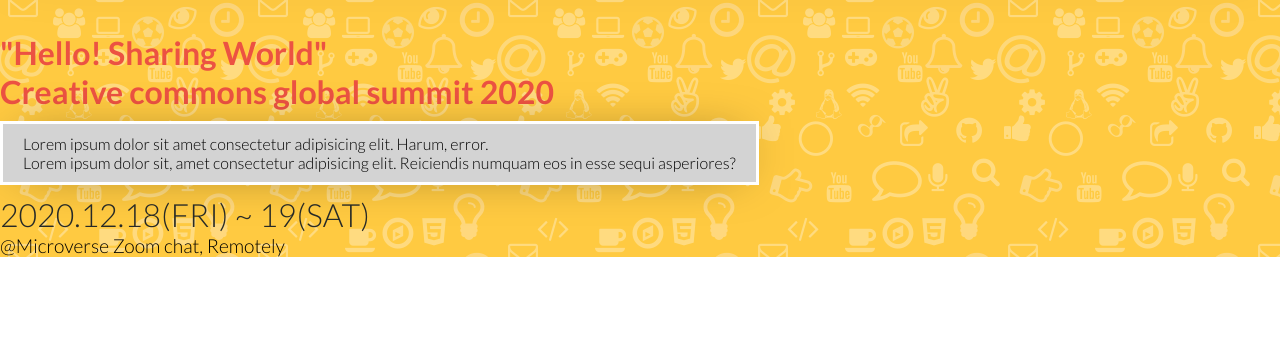
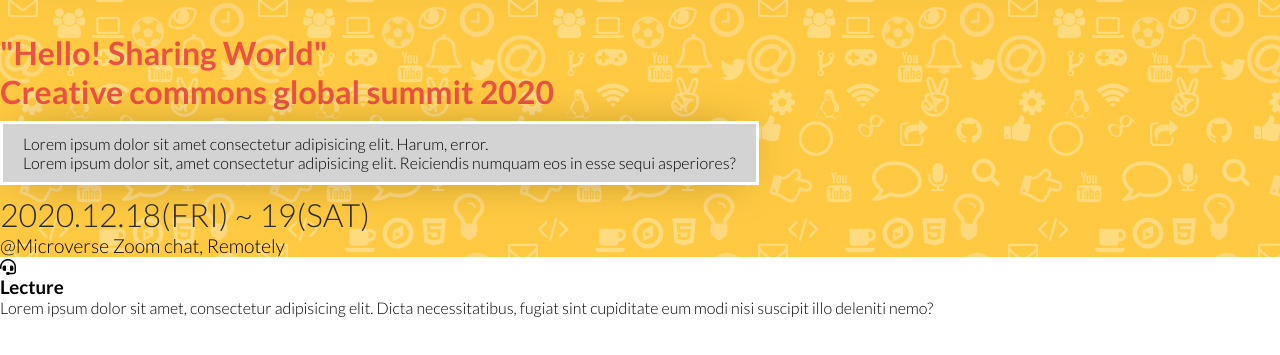
Before and after one commit to visva-dev/Conference-page, a plain HTML site: page index.html in a window 1280 px wide. Shown: the part 89-444 px from the top of the page. Drawn offline with Linux system fonts and the light colour scheme.

Commit message:
Added Main program section structure

```diff
--- a/index.html
+++ b/index.html
@@ -45,5 +45,14 @@
             <div class="date-dsc">@Microverse Zoom chat, Remotely</div>
         </section>
     </header>
+    <section id="main-program">
+        <div class="cards">
+            <div class="card">
+                <i class="fas fa-headset"></i>
+                <h3>Lecture</h3>
+                <p>Lorem ipsum dolor sit amet, consectetur adipisicing elit. Dicta necessitatibus, fugiat sint cupiditate eum modi nisi suscipit illo deleniti nemo?</p>
+            </div>
+        </div>
+    </section>
 </body>
 </html>
```
